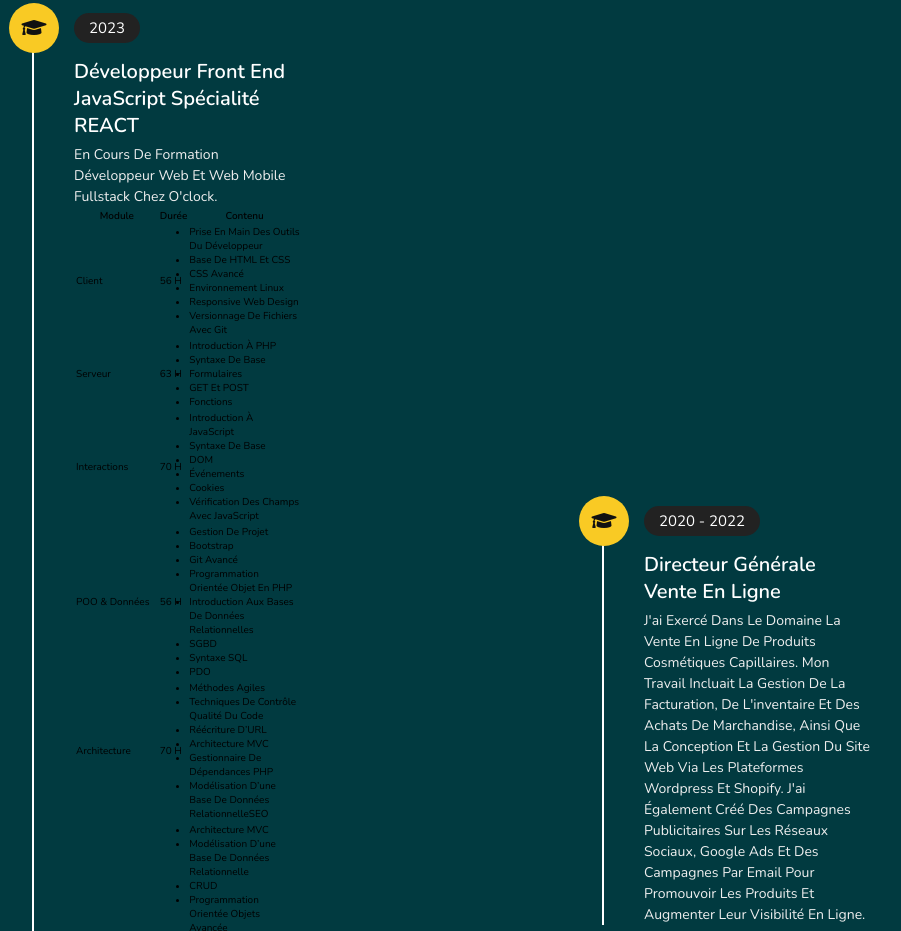
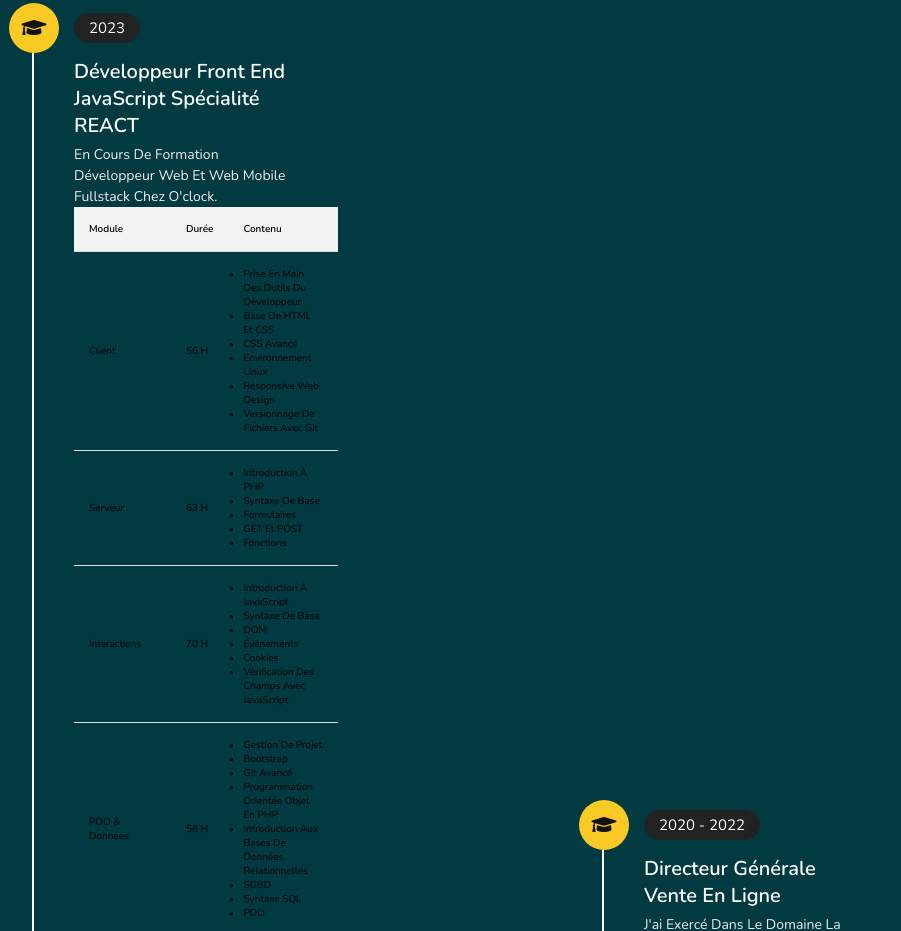
Before and after one commit to BoubakerBOUSEBAA/BoubakerBOUSEBAA.github.io, a plain HTML site: page index.html in a window 1280 px wide. Shown: the part 1803-2734 px from the top of the page, without its empty margins (378-1279 px from the left). Drawn offline with nearby package versions, Linux system fonts and the light colour scheme.

Commit message:
modif css

```diff
--- a/css/style.css
+++ b/css/style.css
@@ -387,7 +387,18 @@ header .navbar ul li a:hover{
     height: 4rem;
 }
 
-
+table {
+    width: 100%;
+    border-collapse: collapse;
+}
+th, td {
+    padding: 15px;
+    text-align: left;
+    border-bottom: 1px solid #ddd;
+}
+th {
+    background-color: #f2f2f2;
+}
 
 
 
```
